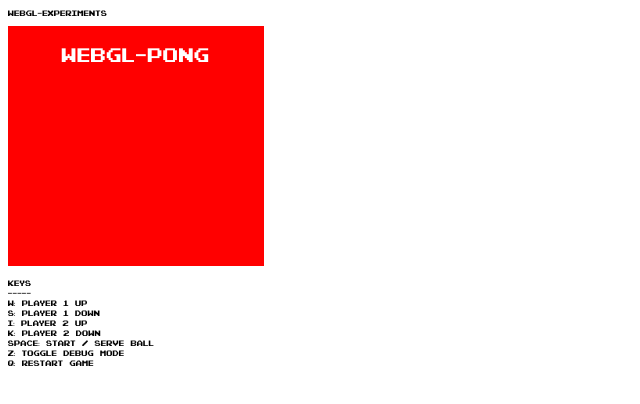
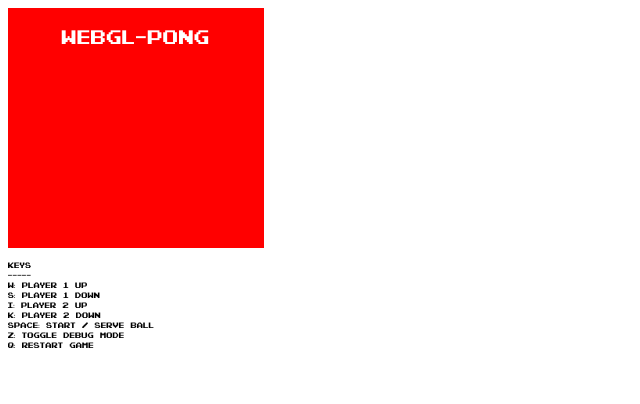
Before and after one commit to llopisdon/webgl-pong, a website with bundled scripts: page index.html in a window 1280 px wide. Shown: the whole page, without its empty margins (0-640 px from the left). Built offline with nearby package versions, Linux system fonts and the light colour scheme; files whose address does not match are found by name.

Commit message:
misc refactoring

```diff
--- a/index.html
+++ b/index.html
@@ -31,7 +31,6 @@
     </style>
 </head>
 <body>
-    <p>webgl-experiments</p>
     <div class="container">
         <canvas id="canvas"></canvas>
         <canvas id="text"></canvas>
```
